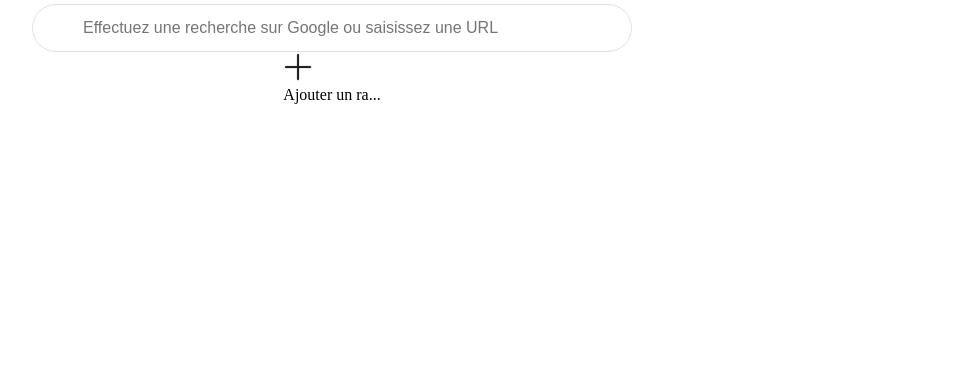
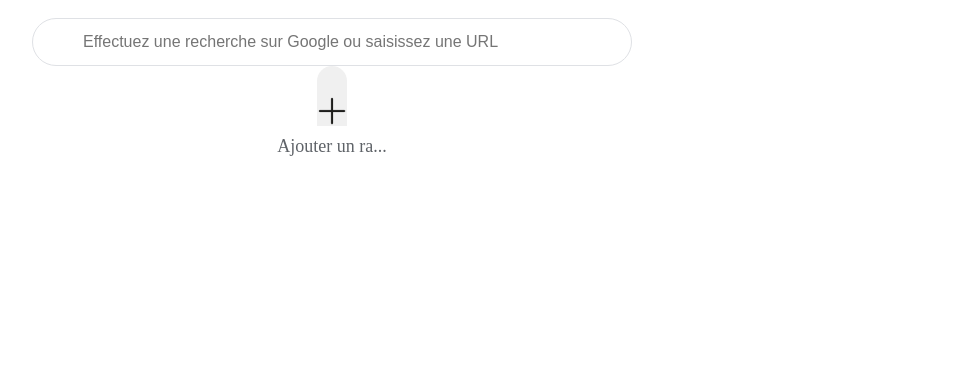
Before and after one commit to moonspark78/S1_Projet1_google, a plain HTML site: page index.html in a window 1280 px wide. Shown: the part 480-866 px from the top of the page, without its empty margins (308-1273 px from the left). Drawn offline with Linux system fonts and the light colour scheme.

Commit message:
📈  css plus   📈

```diff
--- a/index.html
+++ b/index.html
@@ -30,9 +30,11 @@
                    placeholder="Effectuez une recherche sur Google ou saisissez une URL">
         </div>
         <!--  Ajouter -->
-        <div class="add">
-            <img src="plus.png" alt="add" />
-            <p>Ajouter un ra...</p>
+        <div class="plus">
+            <div class="plus-icon-container">
+                <img class="plus-icon" src="plus.png" alt="add" />
+            </div>
+            <p class="add-text">Ajouter un ra...</p>
         </div>
     </main>
 
--- a/style.css
+++ b/style.css
@@ -37,9 +37,10 @@ nav {
 }
 
 .logo-container img {
-    width: 300px; /* Taille officielle Google */
+    width: 500px; /* Logo plus grand */
     height: auto;
-  }
+    max-width: 100%;
+}
 
 
 main{
@@ -55,15 +56,47 @@ main img{
     height: 200px;
 }
 
+.search-bar {
+    width: 600px; /* Largeur fixe pour la barre de recherche */
+    max-width: 90%; /* Responsive */
+}
+
 input {
-    width: 600px;
+    width: 100%;
     padding: 14px 50px;
     border: 1px solid #dfe1e5;
     border-radius: 24px;
     font-size: 16px;
+    text-overflow: ellipsis; /* Montre les points de suspension si le texte est trop long */
+    white-space: nowrap;
+    overflow: hidden;
 }
 
-.add img{
+.plus{
+    display: flex;
+    flex-direction: column;
+    align-items: center;
+    gap: 10px;
+}
+
+.plus-icon-container {
+    background-color: #f0f0f0; /* Fond gris */
+    border-radius: 50px; /* Effet rounded */
+    display: flex;
+    justify-content: center;
+    align-items: center;
+}
+
+
+.plus img{
+    margin-top:30px;
     width: 30px;
     height: 30px;
+    background-color: #f0f0f0; /* Fond gris */
+
 }
+
+.add-text {
+    color: #5f6368;
+    font-size: 18px;
+}
```
